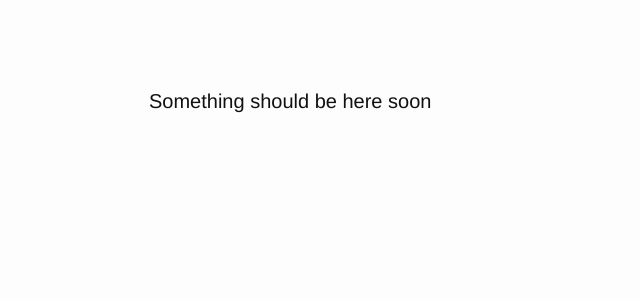
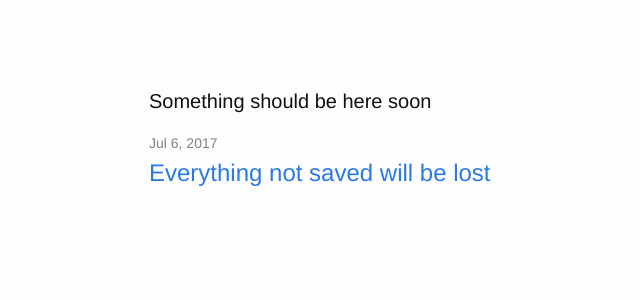
Before and after one commit to quoke/quoke.github.io, a Jekyll site: the page built from index.md, in a window 1280 px wide. Shown: the top 300 px of the page, without its empty margins (121-761 px from the left). Built offline with Jekyll 4.4.1, drawn with Linux system fonts in a browser that asks for light colours.

Commit message:
Changing things

```diff
--- a/_config.yml
+++ b/_config.yml
@@ -28,4 +28,6 @@ exclude:
 plugins_dir:
  - jekyll-coffeescript
 
+permalink: /:title.html
+
 # gems: [jekyll-coffeescript]
--- /dev/null
+++ b/_posts/2017-07-06-everything-not-saved-will-be-lost.md
@@ -0,0 +1,7 @@
+---
+layout: post
+title: Everything not saved will be lost
+---
+Everything not saved will be lost
+
+Nintendo quit screen
```
Also changed, not shown: .gemspec (renamed from minima.gemspec), Gemfile.lock.
